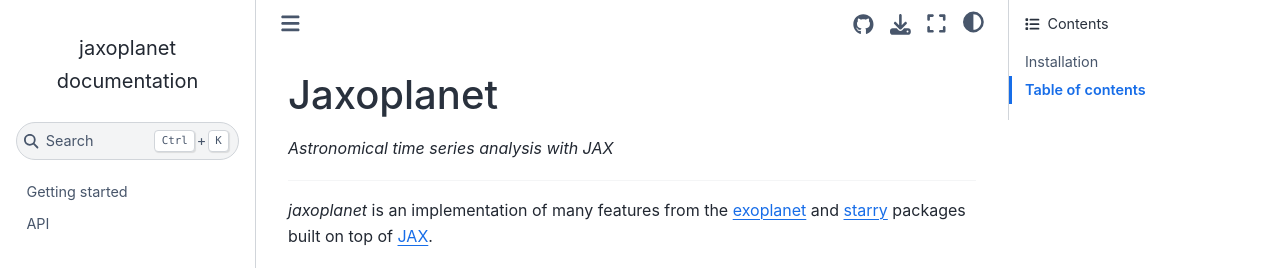
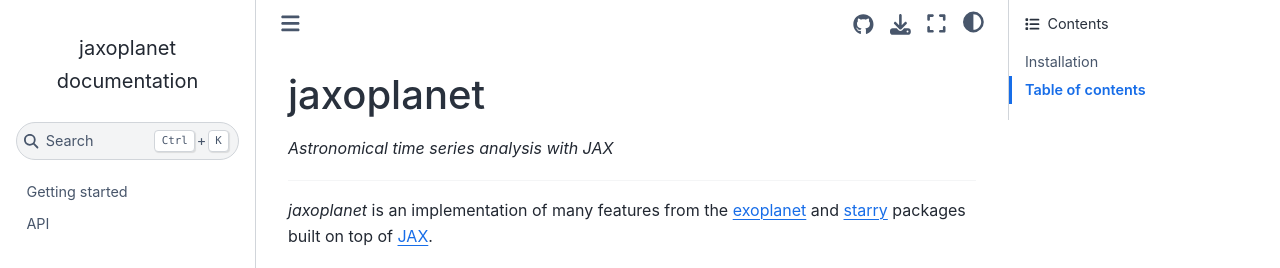
Before and after one commit to exoplanet-dev/jaxoplanet, a Sphinx documentation site: the page built from docs/index.md, in a window 1280 px wide and 1011 px high. Shown: the top 268 px of the window. Built offline with Sphinx 7.4.7 and the Sphinx Book theme 1.1.4, drawn with Linux system fonts in a browser that asks for light colours.

Commit message:
lowercase

```diff
--- a/docs/index.md
+++ b/docs/index.md
@@ -1,4 +1,4 @@
-# Jaxoplanet
+# jaxoplanet
 
 _Astronomical time series analysis with JAX_
 
```
